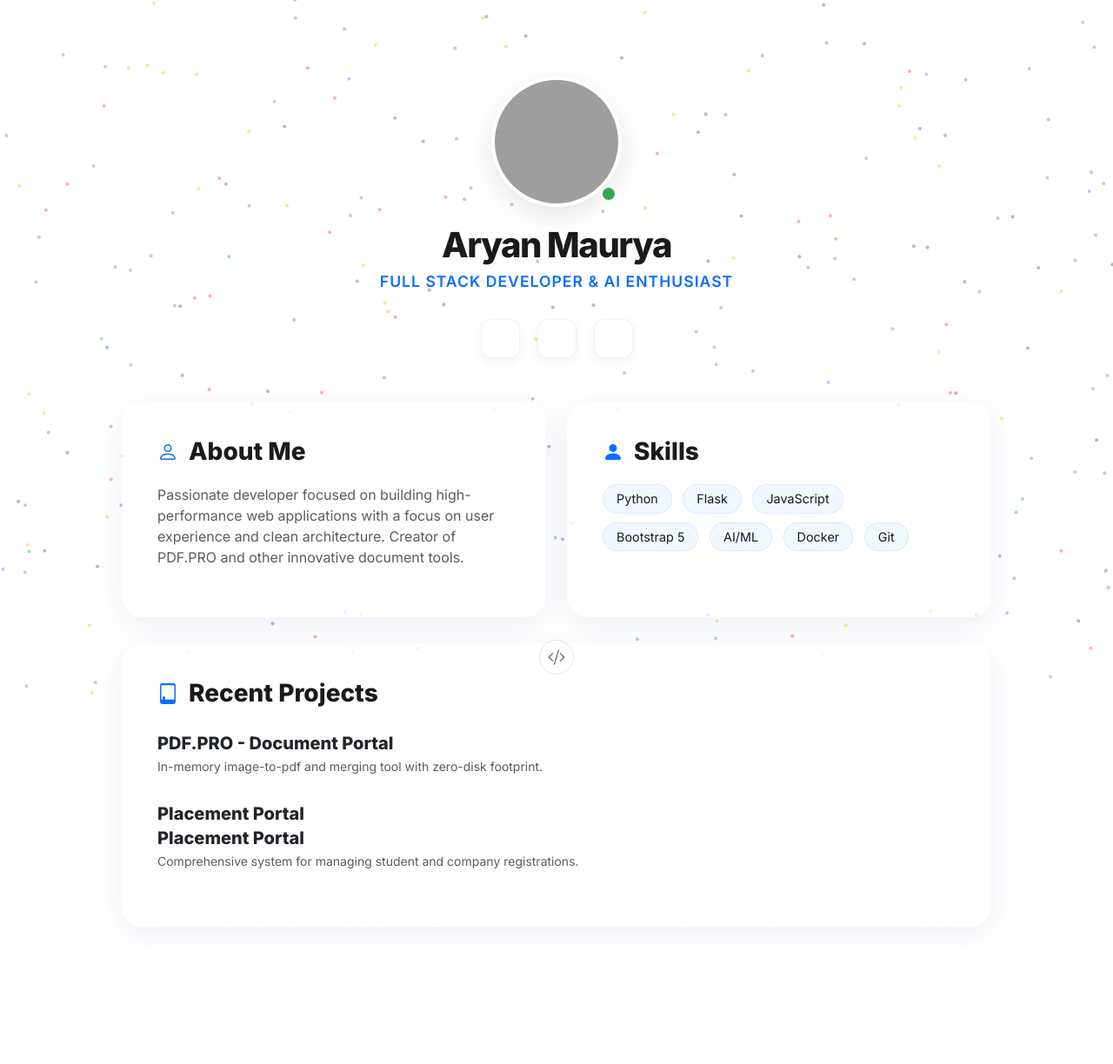
After one commit to aryanRN2/img-to-pdf, a Flask app: page /source in a window 1280 px wide. The commit adds this page. Shown: the whole page at 87% size. Run offline with Flask 3, Linux system fonts and the light colour scheme; some web fonts are replaced; grey boxes are pictures that could not be loaded.

Commit message:
Final UI polish: Remove navbar, add typewriter effect, center home page, and add Source portfolio page

```diff
--- a/app.py
+++ b/app.py
@@ -27,6 +27,10 @@ def allowed_pdf(filename):
 @app.route('/')
 def home():
     return render_template('home.html')
+
+@app.route('/source')
+def source():
+    return render_template('source.html')
 
 @app.route('/image-to-pdf', methods=['GET', 'POST'])
 def image_to_pdf():
--- a/templates/layout.html
+++ b/templates/layout.html
@@ -179,24 +179,18 @@
 <body>
     <canvas id="particleCanvas"></canvas>
 
-    <nav class="glass-navbar">
-        <div class="container d-flex justify-content-between align-items-center">
-            <a class="navbar-brand d-flex align-items-center" href="{{ url_for('home') }}">
-                <div class="source-icon me-2">
-                    <svg xmlns="http://www.w3.org/2000/svg" width="20" height="20" fill="currentColor" class="bi bi-code-slash" viewBox="0 0 16 16">
-                        <path d="M10.478 1.647a.5.5 0 1 0-.956-.294l-4 13a.5.5 0 0 0 .956.294l4-13zM4.854 4.146a.5.5 0 0 1 0 .708L1.707 8l3.147 3.146a.5.5 0 0 1-.708.708l-3.5-3.5a.5.5 0 0 1 0-.708l3.5-3.5a.5.5 0 0 1 .708 0zm6.292 0a.5.5 0 0 0 0 .708L14.293 8l-3.147 3.146a.5.5 0 0 0 .708.708l3.5-3.5a.5.5 0 0 0 0-.708l-3.5-3.5a.5.5 0 0 0-.708 0z"/>
-                    </svg>
-                </div>
-            </a>
-            <a href="https://placement-project-delta.vercel.app/source" target="_blank" class="nav-link fw-bold text-dark hover-blue transition">
-                About Me
-            </a>
-        </div>
-    </nav>
-
-    <main class="container py-5">
+    <main class="container py-5 flex-grow-1 d-flex align-items-center justify-content-center">
         {% block content %}{% endblock %}
     </main>
+
+    <!-- Floating About Me Icon at Bottom -->
+    <div class="fixed-bottom pb-4 d-flex justify-content-center">
+        <a href="{{ url_for('source') }}" class="source-icon">
+            <svg xmlns="http://www.w3.org/2000/svg" width="20" height="20" fill="currentColor" class="bi bi-code-slash" viewBox="0 0 16 16">
+                <path d="M10.478 1.647a.5.5 0 1 0-.956-.294l-4 13a.5.5 0 0 0 .956.294l4-13zM4.854 4.146a.5.5 0 0 1 0 .708L1.707 8l3.147 3.146a.5.5 0 0 1-.708.708l-3.5-3.5a.5.5 0 0 1 0-.708l3.5-3.5a.5.5 0 0 1 .708 0zm6.292 0a.5.5 0 0 0 0 .708L14.293 8l-3.147 3.146a.5.5 0 0 0 .708.708l3.5-3.5a.5.5 0 0 0 0-.708l-3.5-3.5a.5.5 0 0 0-.708 0z"/>
+            </svg>
+        </a>
+    </div>
 
     <script>
         document.addEventListener('DOMContentLoaded', () => {
--- /dev/null
+++ b/templates/source.html
@@ -0,0 +1,203 @@
+{% extends "layout.html" %}
+
+{% block title %}About Me | Aryan Maurya{% endblock %}
+
+{% block extra_css %}
+<style>
+    .source-container {
+        padding-top: 40px;
+        padding-bottom: 80px;
+        max-width: 1000px;
+        margin: 0 auto;
+    }
+
+    .profile-header {
+        text-align: center;
+        margin-bottom: 50px;
+    }
+
+    .profile-img-wrapper {
+        position: relative;
+        width: 150px;
+        height: 150px;
+        margin: 0 auto 20px;
+    }
+
+    .profile-img {
+        width: 100%;
+        height: 100%;
+        border-radius: 50%;
+        object-fit: cover;
+        border: 4px solid white;
+        box-shadow: 0 10px 30px rgba(0,0,0,0.1);
+        background: white;
+    }
+
+    .status-badge {
+        position: absolute;
+        bottom: 5px;
+        right: 5px;
+        background: #34A853;
+        width: 20px;
+        height: 20px;
+        border-radius: 50%;
+        border: 3px solid white;
+    }
+
+    .profile-name {
+        font-weight: 800;
+        font-size: 2.5rem;
+        letter-spacing: -1.5px;
+        margin-bottom: 5px;
+    }
+
+    .profile-tag {
+        color: var(--primary-blue);
+        font-weight: 600;
+        font-size: 1.1rem;
+        letter-spacing: 1px;
+        text-transform: uppercase;
+    }
+
+    .glass-section {
+        margin-bottom: 30px;
+    }
+
+    .section-title {
+        font-weight: 700;
+        margin-bottom: 20px;
+        display: flex;
+        align-items: center;
+    }
+
+    .section-title svg {
+        margin-right: 12px;
+        color: var(--primary-blue);
+    }
+
+    .skill-tag {
+        display: inline-block;
+        background: rgba(13, 110, 253, 0.05);
+        border: 1px solid rgba(13, 110, 253, 0.1);
+        padding: 5px 15px;
+        border-radius: 50px;
+        font-size: 0.9rem;
+        margin-right: 8px;
+        margin-bottom: 10px;
+        font-weight: 500;
+        transition: all 0.3s ease;
+    }
+
+    .skill-tag:hover {
+        background: var(--primary-blue);
+        color: white;
+        transform: translateY(-2px);
+    }
+
+    .social-links {
+        display: flex;
+        justify-content: center;
+        gap: 20px;
+        margin-top: 30px;
+    }
+
+    .social-icon {
+        width: 45px;
+        height: 45px;
+        display: flex;
+        align-items: center;
+        justify-content: center;
+        background: white;
+        border: 1px solid rgba(0,0,0,0.05);
+        border-radius: 12px;
+        color: #1a1a1a;
+        transition: all 0.3s ease;
+        box-shadow: 0 4px 12px rgba(0,0,0,0.05);
+    }
+
+    .social-icon:hover {
+        transform: translateY(-5px);
+        background: var(--primary-blue);
+        color: white;
+        box-shadow: 0 8px 20px rgba(13, 110, 253, 0.2);
+    }
+</style>
+{% endblock %}
+
+{% block content %}
+<div class="source-container">
+    <div class="profile-header animate-fade-in">
+        <div class="profile-img-wrapper">
+            <img src="https://ui-avatars.com/api/?name=Aryan+Maurya&background=0D6EFD&color=fff&size=256" alt="Aryan Maurya" class="profile-img">
+            <div class="status-badge"></div>
+        </div>
+        <h1 class="profile-name">Aryan Maurya</h1>
+        <p class="profile-tag">Full Stack Developer & AI Enthusiast</p>
+
+        <div class="social-links">
+            <a href="#" class="social-icon"><i class="bi bi-github"></i></a>
+            <a href="#" class="social-icon"><i class="bi bi-linkedin"></i></a>
+            <a href="#" class="social-icon"><i class="bi bi-envelope"></i></a>
+        </div>
+    </div>
+
+    <div class="row">
+        <div class="col-md-6 glass-section">
+            <div class="glass-card">
+                <h3 class="section-title">
+                    <svg xmlns="http://www.w3.org/2000/svg" width="24" height="24" fill="currentColor" viewBox="0 0 16 16">
+                        <path d="M8 8a3 3 0 1 0 0-6 3 3 0 0 0 0 6zm2-3a2 2 0 1 1-4 0 2 2 0 0 1 4 0zm4 8c0 1-1 1-1 1H3s-1 0-1-1 1-4 6-4 6 3 6 4zm-1-.004c-.001-.246-.154-.986-.832-1.664C11.516 10.68 10.289 10 8 10c-2.29 0-3.516.68-4.168 1.332-.678.678-.83 1.418-.832 1.664h10z"/>
+                    </svg>
+                    About Me
+                </h3>
+                <p class="text-muted">
+                    Passionate developer focused on building high-performance web applications with a focus on user experience and clean architecture. Creator of PDF.PRO and other innovative document tools.
+                </p>
+            </div>
+        </div>
+
+        <div class="col-md-6 glass-section">
+            <div class="glass-card">
+                <h3 class="section-title">
+                    <svg xmlns="http://www.w3.org/2000/svg" width="24" height="24" fill="currentColor" viewBox="0 0 16 16">
+                        <path d="M3 14s-1 0-1-1 1-4 6-4 6 3 6 4-1 1-1 1H3zm5-6a3 3 0 1 0 0-6 3 3 0 0 0 0 6z"/>
+                    </svg>
+                    Skills
+                </h3>
+                <div class="skills-wrapper">
+                    <span class="skill-tag">Python</span>
+                    <span class="skill-tag">Flask</span>
+                    <span class="skill-tag">JavaScript</span>
+                    <span class="skill-tag">Bootstrap 5</span>
+                    <span class="skill-tag">AI/ML</span>
+                    <span class="skill-tag">Docker</span>
+                    <span class="skill-tag">Git</span>
+                </div>
+            </div>
+        </div>
+
+        <div class="col-md-12 glass-section">
+            <div class="glass-card">
+                <h3 class="section-title">
+                    <svg xmlns="http://www.w3.org/2000/svg" width="24" height="24" fill="currentColor" viewBox="0 0 16 16">
+                        <path d="M4 11a1 1 0 1 1 2 0v1a1 1 0 1 1-2 0v-1z"/>
+                        <path d="M2 1.5A1.5 1.5 0 0 1 3.5 0h9A1.5 1.5 0 0 1 14 1.5V14a2 2 0 0 1-2 2H4a2 2 0 0 1-2-2V1.5zM3.5 1h9a.5.5 0 0 0 .5-.5V1.5H3v11h10V1.5a.5.5 0 0 0-.5-.5h-9z"/>
+                    </svg>
+                    Recent Projects
+                </h3>
+                <div class="list-group list-group-flush bg-transparent">
+                    <div class="list-group-item bg-transparent border-0 px-0">
+                        <h5 class="fw-bold mb-1">PDF.PRO - Document Portal</h5>
+                        <p class="text-muted small">In-memory image-to-pdf and merging tool with zero-disk footprint.</p>
+                    </div>
+                    <div class="list-group-item bg-transparent border-0 px-0">
+                        <h5 class="fw-bold mb-1">Placement Portal</h5>
+                        <h5 class="fw-bold mb-1">Placement Portal</h5>
+                        <p class="text-muted small">Comprehensive system for managing student and company registrations.</p>
+                    </div>
+                </div>
+            </div>
+        </div>
+    </div>
+</div>
+{% endblock %}
```
Also changed, not shown: templates/home.html (+17 -9 lines).
